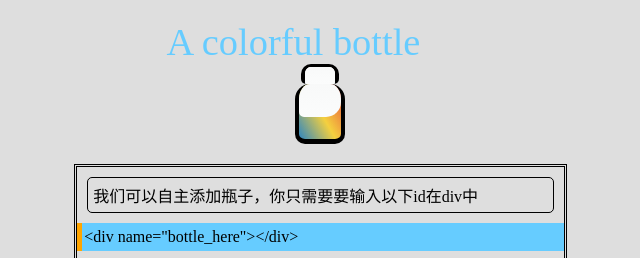
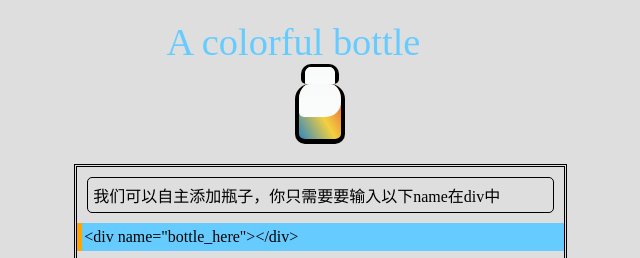
Before and after one commit to IvyHole/BWC, a plain HTML site: page Index.html in a window 1280 px wide. Shown: the top 258 px of the page, 323-963 px from the left. Drawn offline with Linux system fonts and the light colour scheme.

Commit message:
fix id->name

```diff
--- a/Index.html
+++ b/Index.html
@@ -31,7 +31,7 @@
 </div>
 
 <div class="container">
-    <div class="text">我们可以自主添加瓶子，你只需要要输入以下id在div中</div>
+    <div class="text">我们可以自主添加瓶子，你只需要要输入以下name在div中</div>
     <div class="code">&lt;div name="bottle_here">&lt;/div></div>
     <div class="text">如果你需要动态添加，只需要使用js添加以上代码在你要添加的位置，并执行以下代码;我们建议你一次性添加所有位置再运行</div>
     <div class="code">AddBottle()</div>
```
